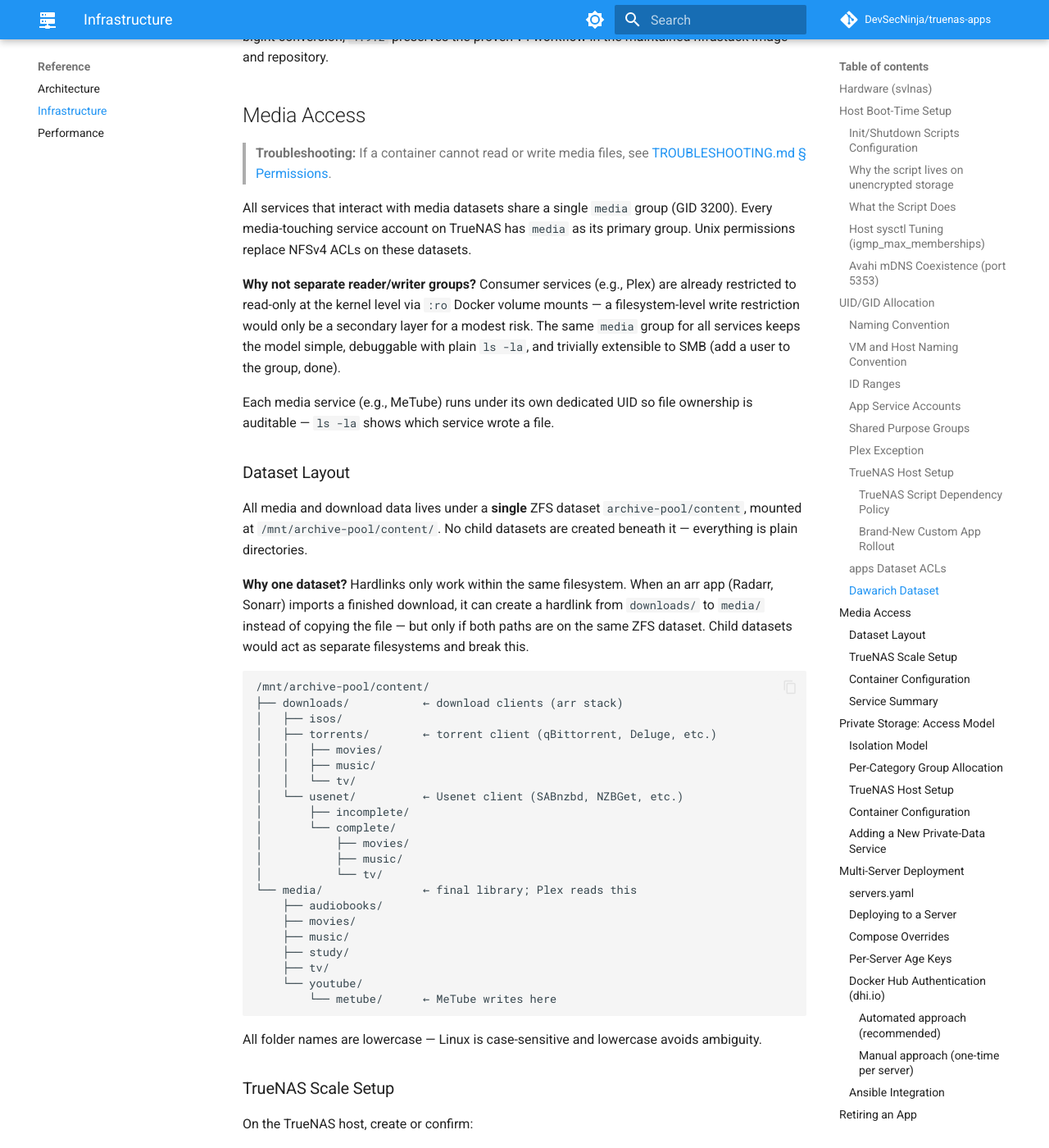
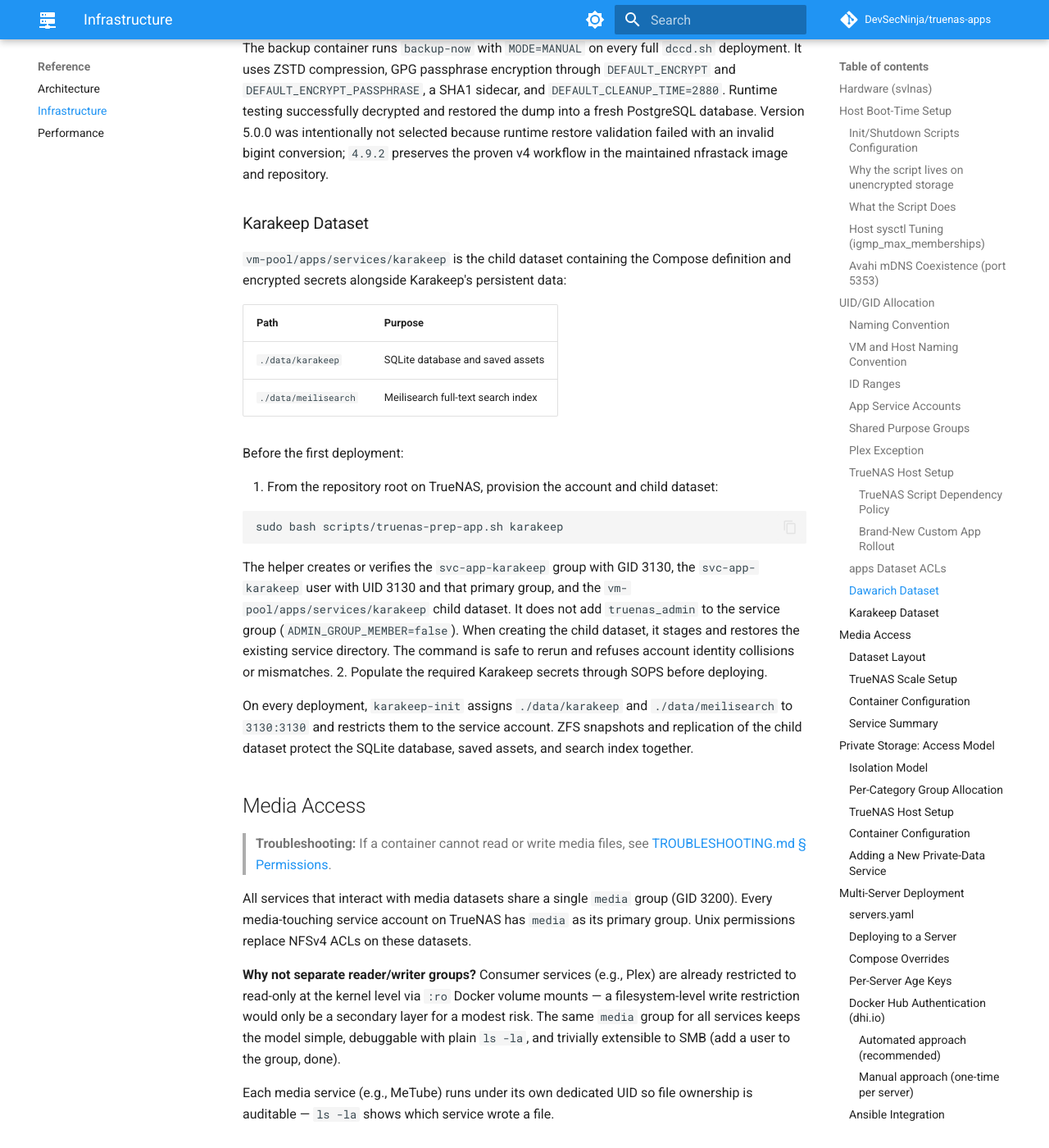
Before and after one commit to DevSecNinja/truenas-apps, an MkDocs documentation site: the page built from docs/INFRASTRUCTURE.md, in a window 1280 px wide and 1400 px high, scrolled down 13880 px. Shown: the whole window at 82% size. Built offline with MkDocs 1.6.1 and Material for MkDocs 9.7.7, drawn with Linux system fonts in a browser that asks for light colours; comment, search, counter and statistics services are not loaded; some of the changed text lies outside the part shown.

Commit message:
feat(karakeep): add browserless bookmark stack
Co-authored-by: Copilot App <223556219+Copilot@users.noreply.github.com>

````diff
--- a/docs/INFRASTRUCTURE.md
+++ b/docs/INFRASTRUCTURE.md
@@ -148,30 +148,31 @@ Each service account has a matching `svc-app-<name>` group created at the same G
 
 ### App Service Accounts
 
-| UID/GID | TrueNAS user          | Service(s)                                                    | Git-tracked config? |
-| ------- | --------------------- | ------------------------------------------------------------- | ------------------- |
-| 3100    | `svc-app-traefik`     | traefik, traefik-init                                         | Yes (`./config`)    |
-| 3101    | `svc-app-adguard`     | adguard, adguard-init, adguard-unbound-init                   | No (`./data/conf`)  |
-| 3102    | `svc-app-homepage`    | homepage, homepage-init                                       | Yes (`./config`)    |
-| 3103    | `svc-app-gatus`       | gatus, gatus-db-backup                                        | No                  |
-| 3104    | `svc-app-echo`        | echo-server                                                   | No                  |
-| 3105    | `svc-app-tfa`         | traefik-forward-auth, init                                    | No (`./data`)       |
-| 3106    | `svc-app-immich`      | immich-server, immich-ml, immich-init                         | No                  |
-| 3107    | `svc-app-metube`      | metube, metube-init                                           | No                  |
-| 3108    | `svc-app-unifi`       | unifi, unifi-db-backup                                        | No                  |
-| 3109    | `svc-app-dozzle`      | dozzle, dozzle-init                                           | No                  |
-| 3110    | `svc-app-radarr`      | radarr                                                        | No                  |
-| 3118    | `svc-app-tubesync`    | tubesync                                                      | No                  |
-| 3119    | `svc-app-drawio`      | drawio                                                        | No                  |
-| 3120    | `svc-app-outline`     | outline-db-backup†                                            | No                  |
-| 3122    | `svc-app-mosquitto`   | mosquitto, mosquitto-init                                     | Yes (`./config`)    |
-| 3123    | `svc-app-wmbusmeters` | wmbusmeters, wmbusmeters-init                                 | Yes (`./config`)    |
-| 3124    | `svc-app-matter`      | matter-server, matter-server-init                             | No                  |
-| 3125    | `svc-app-alloy`       | alloy, alloy-init                                             | Yes (`./config`)    |
-| 3126    | `svc-app-bitwarden`   | bitwarden                                                     | No                  |
-| 3127    | `svc-app-openclaw`    | openclaw, openclaw-init                                       | No                  |
-| 3128    | `svc-app-dawarich`    | dawarich, dawarich-sidekiq, dawarich-init, dawarich-db-backup | No                  |
-| 3129    | `svc-app-memos`       | memos, memos-init                                             | No                  |
+| UID/GID | TrueNAS user          | Service(s)                                                      | Git-tracked config? |
+| ------- | --------------------- | --------------------------------------------------------------- | ------------------- |
+| 3100    | `svc-app-traefik`     | traefik, traefik-init                                           | Yes (`./config`)    |
+| 3101    | `svc-app-adguard`     | adguard, adguard-init, adguard-unbound-init                     | No (`./data/conf`)  |
+| 3102    | `svc-app-homepage`    | homepage, homepage-init                                         | Yes (`./config`)    |
+| 3103    | `svc-app-gatus`       | gatus, gatus-db-backup                                          | No                  |
+| 3104    | `svc-app-echo`        | echo-server                                                     | No                  |
+| 3105    | `svc-app-tfa`         | traefik-forward-auth, init                                      | No (`./data`)       |
+| 3106    | `svc-app-immich`      | immich-server, immich-ml, immich-init                           | No                  |
+| 3107    | `svc-app-metube`      | metube, metube-init                                             | No                  |
+| 3108    | `svc-app-unifi`       | unifi, unifi-db-backup                                          | No                  |
+| 3109    | `svc-app-dozzle`      | dozzle, dozzle-init                                             | No                  |
+| 3110    | `svc-app-radarr`      | radarr                                                          | No                  |
+| 3118    | `svc-app-tubesync`    | tubesync                                                        | No                  |
+| 3119    | `svc-app-drawio`      | drawio                                                          | No                  |
+| 3120    | `svc-app-outline`     | outline-db-backup†                                              | No                  |
+| 3122    | `svc-app-mosquitto`   | mosquitto, mosquitto-init                                       | Yes (`./config`)    |
+| 3123    | `svc-app-wmbusmeters` | wmbusmeters, wmbusmeters-init                                   | Yes (`./config`)    |
+| 3124    | `svc-app-matter`      | matter-server, matter-server-init                               | No                  |
+| 3125    | `svc-app-alloy`       | alloy, alloy-init                                               | Yes (`./config`)    |
+| 3126    | `svc-app-bitwarden`   | bitwarden                                                       | No                  |
+| 3127    | `svc-app-openclaw`    | openclaw, openclaw-init                                         | No                  |
+| 3128    | `svc-app-dawarich`    | dawarich, dawarich-sidekiq, dawarich-init, dawarich-db-backup   | No                  |
+| 3129    | `svc-app-memos`       | memos, memos-init                                               | No                  |
+| 3130    | `svc-app-karakeep`    | karakeep, karakeep-workers, karakeep-meilisearch, karakeep-init | No                  |
 
 † The `outlinewiki/outline` image does not support PUID/PGID — it runs as the
 image-internal `node` user (UID/GID 1000). UID 3120 is used only for the
@@ -189,6 +190,12 @@ it through `USER_DBBACKUP=3128` and `GROUP_DBBACKUP=3128`.
 The `svc-app-memos` user has UID 3129, primary group `svc-app-memos` (GID
 3129), and no shared-purpose group memberships. The Memos application and init
 container use this identity.
+
+The `svc-app-karakeep` account has matching UID and primary GID `3130` and no
+shared-purpose group memberships. The web, worker, and Meilisearch processes
+use this identity; `karakeep-init` assigns their runtime paths to it. The
+commented `karakeep-chrome` opt-in service is not active and is not included in
+this account allocation.
 
 ### Shared Purpose Groups
 
@@ -421,6 +426,39 @@ restored the dump into a fresh PostgreSQL database. Version 5.0.0 was
 intentionally not selected because runtime restore validation failed with an
 invalid bigint conversion; `4.9.2` preserves the proven v4 workflow in the
 maintained nfrastack image and repository.
+
+### Karakeep Dataset
+
+`vm-pool/apps/services/karakeep` is the child dataset containing the
+Compose definition and encrypted secrets alongside Karakeep's persistent data:
+
+| Path                 | Purpose                            |
+| -------------------- | ---------------------------------- |
+| `./data/karakeep`    | SQLite database and saved assets   |
+| `./data/meilisearch` | Meilisearch full-text search index |
+
+Before the first deployment:
+
+1. From the repository root on TrueNAS, provision the account and child
+   dataset:
+
+   ```sh
+   sudo bash scripts/truenas-prep-app.sh karakeep
+   ```
+
+   The helper creates or verifies the `svc-app-karakeep` group with GID 3130,
+   the `svc-app-karakeep` user with UID 3130 and that primary group, and the
+   `vm-pool/apps/services/karakeep` child dataset. It does not add
+   `truenas_admin` to the service group (`ADMIN_GROUP_MEMBER=false`). When
+   creating the child dataset, it stages and restores the existing service
+   directory. The command is safe to rerun and refuses account identity
+   collisions or mismatches.
+2. Populate the required Karakeep secrets through SOPS before deploying.
+
+On every deployment, `karakeep-init` assigns `./data/karakeep` and
+`./data/meilisearch` to `3130:3130` and restricts them to the service account.
+ZFS snapshots and replication of the child dataset protect the SQLite database,
+saved assets, and search index together.
 
 ## Media Access
 
--- a/mkdocs.yml
+++ b/mkdocs.yml
@@ -86,6 +86,7 @@ nav:
       - Home Assistant: services/home-assistant.md
       - Homepage: services/homepage.md
       - Immich: services/immich.md
+      - Karakeep: services/karakeep.md
       - Lidarr: services/lidarr.md
       - Matter Server: services/matter-server.md
       - Memos: services/memos.md
--- a/truenas-apps.json
+++ b/truenas-apps.json
@@ -4,6 +4,11 @@
       "account_name": "svc-app-dawarich",
       "account_id": 3128,
       "admin_group_member": true
+    },
+    "karakeep": {
+      "account_name": "svc-app-karakeep",
+      "account_id": 3130,
+      "admin_group_member": false
     },
     "memos": {
       "account_name": "svc-app-memos",
````
Also changed, not shown: other parts of docs/INFRASTRUCTURE.md (+0 -2 lines), README.md (+41 -39 lines), docs/ARCHITECTURE.md (+47 -0 lines), docs/index.md (+39 -38 lines), docs/services/karakeep.md (added, +1 -0 lines), services/karakeep/README.md (added, +176 -0 lines), 7 other files.
